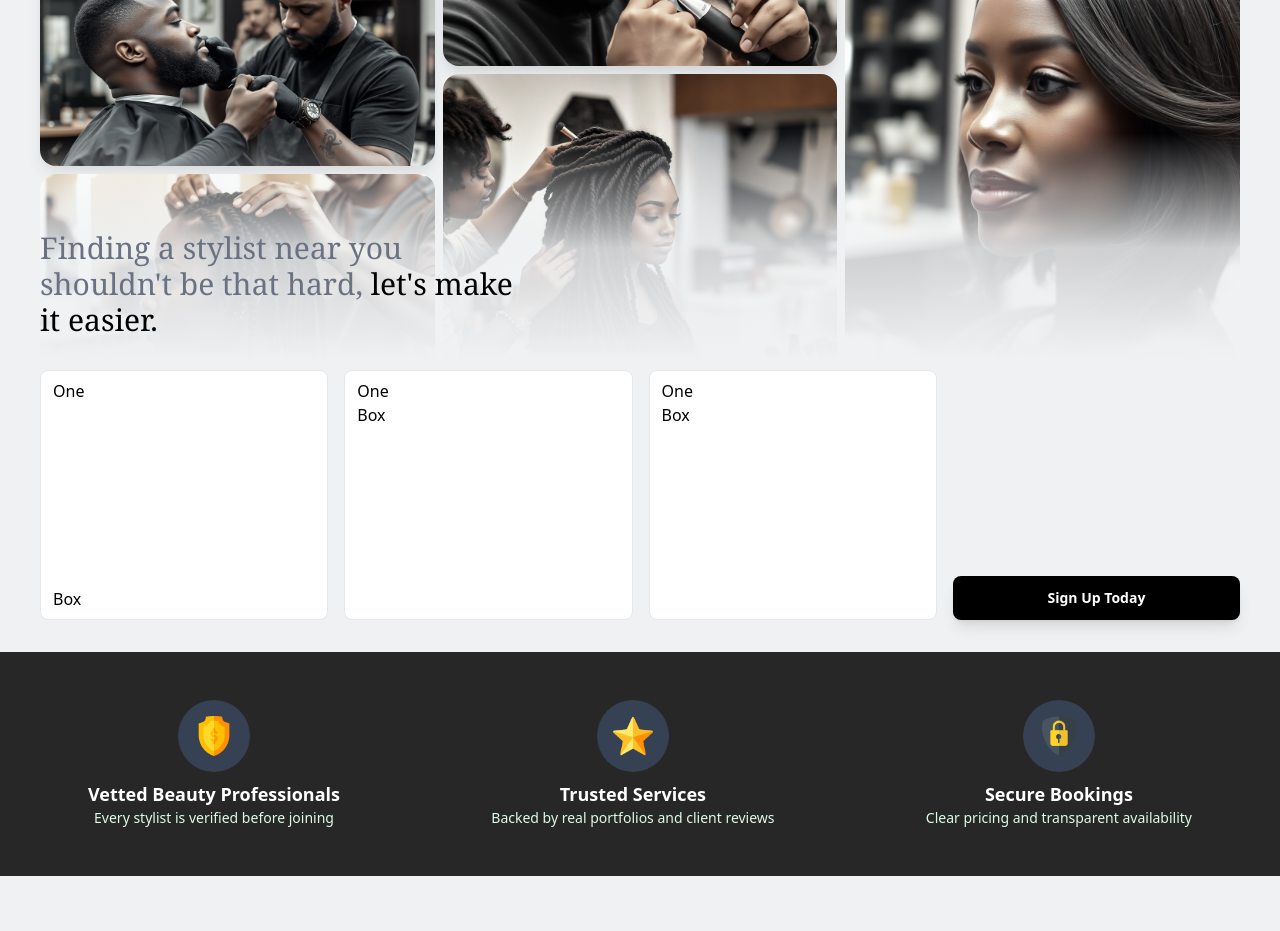
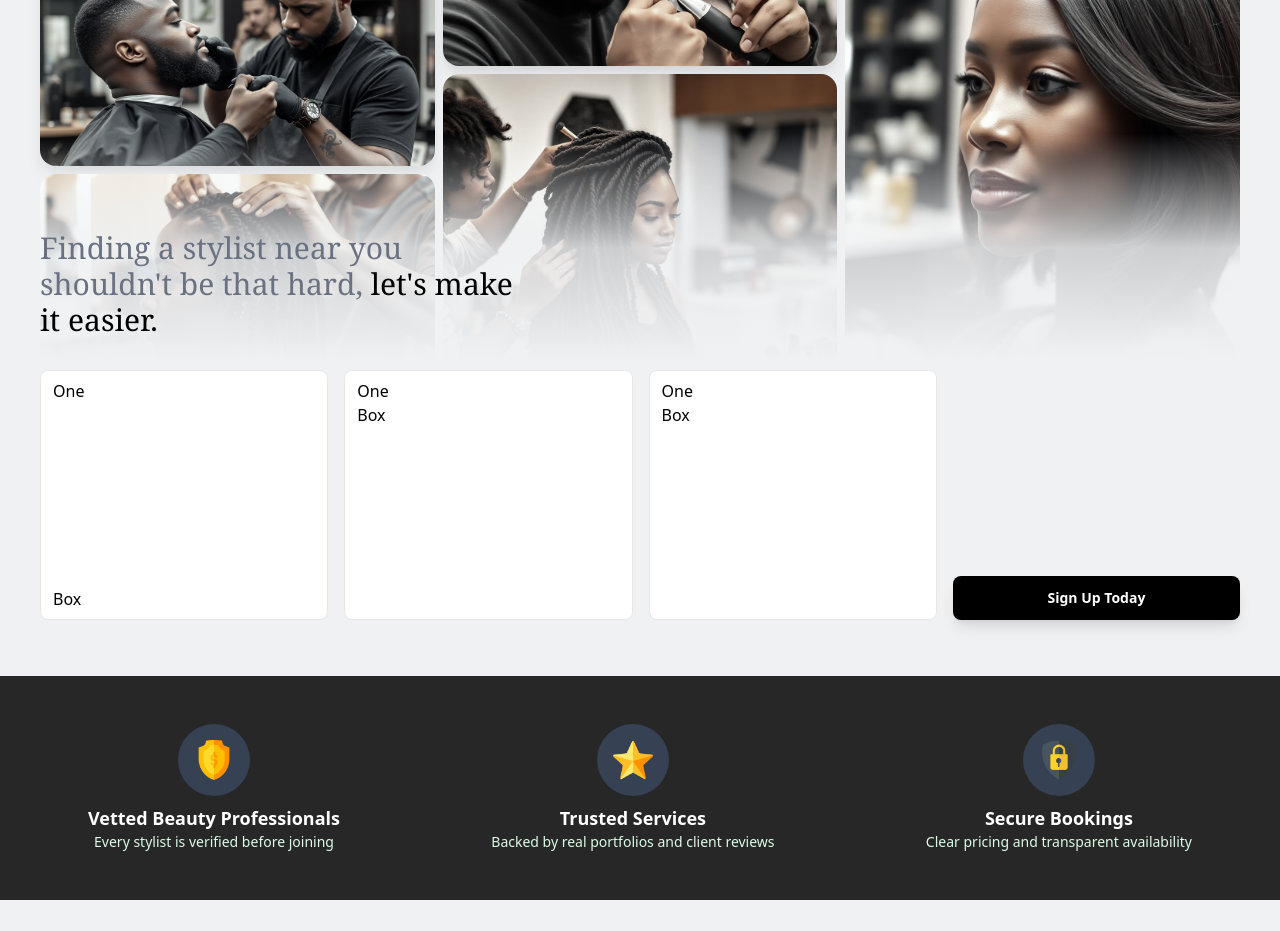
Before and after one commit to KayviaHarriott/chair-share, a React (Vite) app: page / in a window 1280 px wide. Shown: the part 820-1751 px from the top of the page. Built offline with nearby package versions, Linux system fonts and the light colour scheme.

Commit message:
Added padding to bottom of how to section

```diff
--- a/src/pages/HomePage.tsx
+++ b/src/pages/HomePage.tsx
@@ -170,7 +170,7 @@ export const Home = () => {
               </div>
             </div>
 
-            <div className="pb-8 -mt-60 relative z-10 ">
+            <div className="pb-14 -mt-60 relative z-10 ">
               <div className="pt-20 bg-linear-to-t from-[#eff1f3] via-[#eff1f3]/85 to-transparent pb-4 font-serif">
                 <h2 className="text-2xl sm:text-2xl lg:text-3xl max-w-[500px] mb-2 pt-4 ">
                   <span className="text-gray-500">
```
